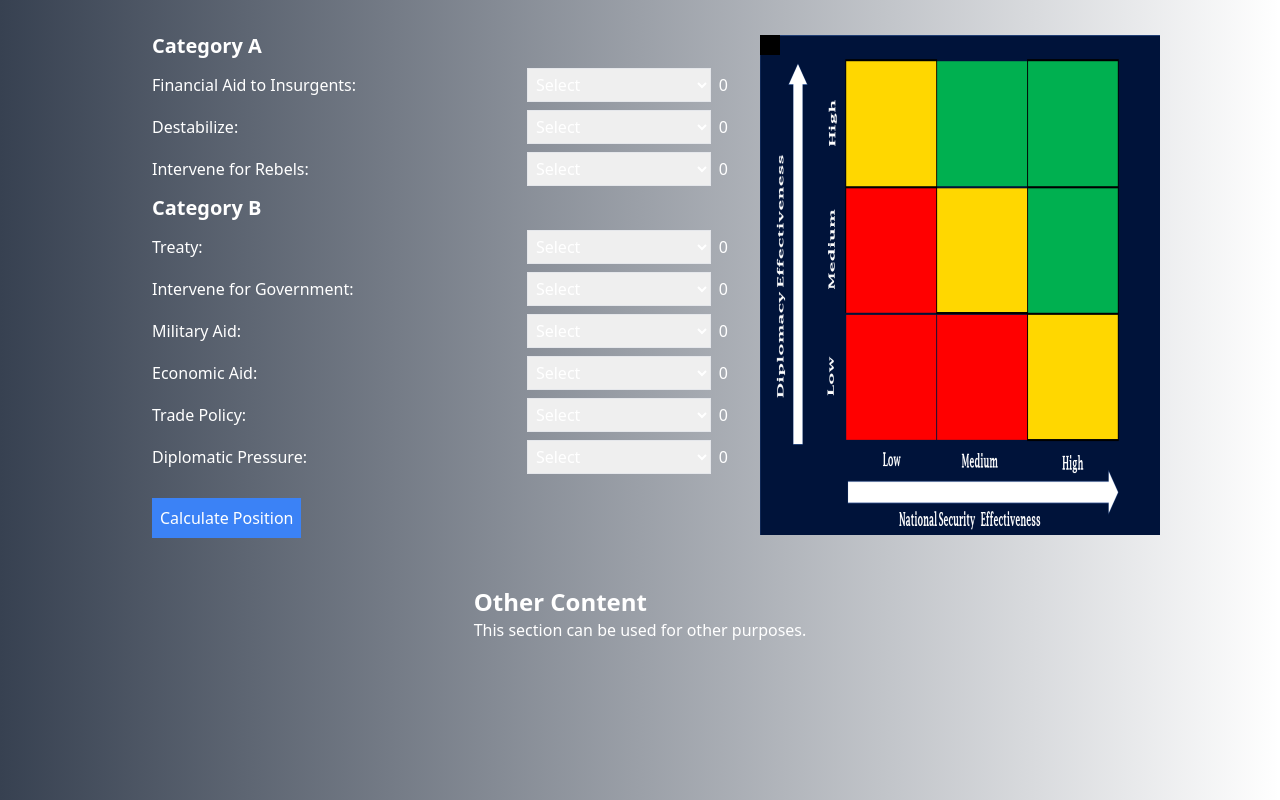
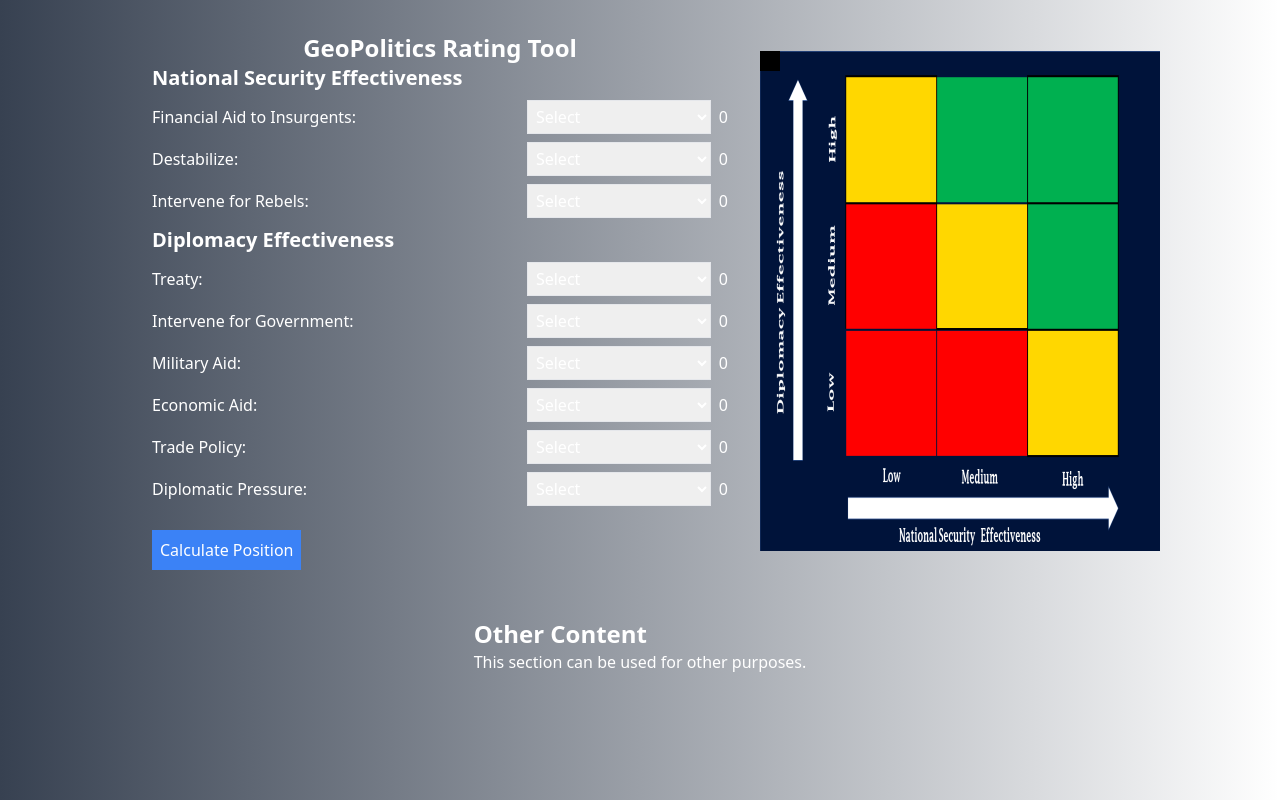
Before and after one commit to Henoker/chess, a React (Create React App) app: page / in a window 1280 px wide. Built offline with nearby package versions, Linux system fonts and the light colour scheme.

Commit message:
fix: change title and typo fixes

```diff
--- a/src/components/UserInput.js
+++ b/src/components/UserInput.js
@@ -58,8 +58,11 @@ const UserInput = ({ onCalculate }) => {
   };
 
   return (
+
     <div className="p-4">
-      <h2 className="text-xl font-bold mb-2">Category A</h2>
+      <h1 className="text-2xl text-center font-bold">GeoPolitics Rating Tool</h1>
+
+      <h2 className="text-xl font-bold mb-2">National Security Effectiveness</h2>
       {['Financial Aid to Insurgents', 'Destabilize', 'Intervene for Rebels'].map((question, index) => (
         <div key={index} className="mb-2 flex items-center">
           <label className="mr-2 w-2/3">{question}:</label>
@@ -77,7 +80,7 @@ const UserInput = ({ onCalculate }) => {
           <span className="ml-2">{categoryA[index]}</span>
         </div>
       ))}
-      <h2 className="text-xl font-bold mb-2">Category B</h2>
+      <h2 className="text-xl font-bold mb-2">Diplomacy Effectiveness</h2>
       {['Treaty', 'Intervene for Government', 'Military Aid', 'Economic Aid', 'Trade Policy', 'Diplomatic Pressure'].map((question, index) => (
         <div key={index} className="mb-2 flex items-center">
           <label className="mr-2 w-2/3">{question}:</label>
```
